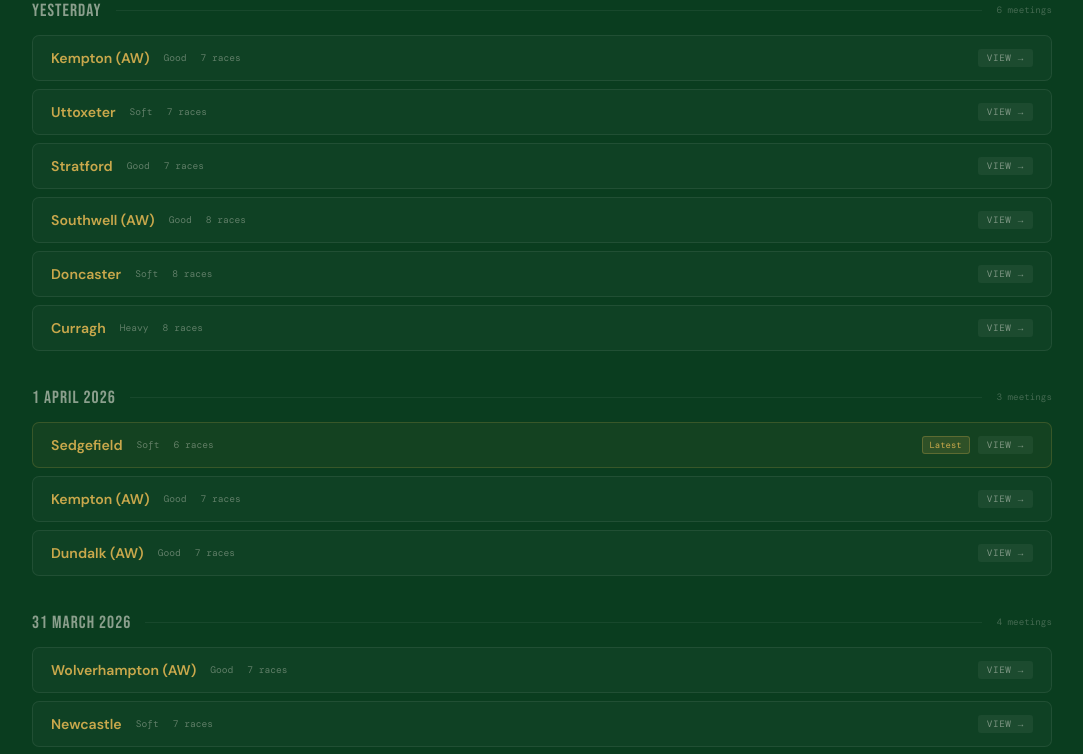
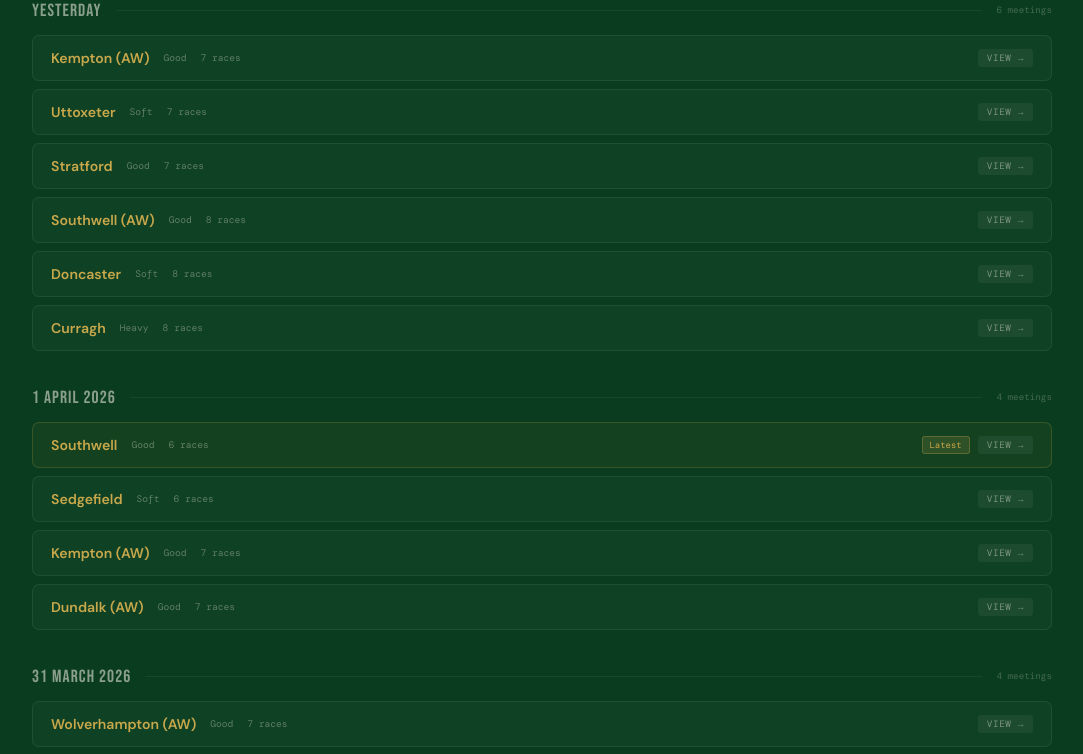
Before and after one commit to ppcjobber/clerk-authentication-starter, a Next.js app: page /archive in a window 1280 px wide. Shown: the part 804-1558 px from the top of the page, without its empty margins (98-1181 px from the left). Built offline with nearby package versions, Linux system fonts and the light colour scheme; no server answers; a web font is replaced by a local one.

Commit message:
archive: add southwell_1-april-2026

```diff
--- a/app/archive/page.tsx
+++ b/app/archive/page.tsx
@@ -14,13 +14,22 @@ type Meeting = {
 
 const MEETINGS: any[] = [
   {
+    slug:       "southwell_1-april-2026",
+    date:       "1 April 2026",
+    label:      "Southwell — 1 April 2026",
+    going:      "Good",
+    races:      6,
+    courseSlug: "southwell",
+    latest:     true,
+  },
+  {
     slug:       "sedgefield_1-april-2026",
     date:       "1 April 2026",
     label:      "Sedgefield — 1 April 2026",
     going:      "Soft",
     races:      6,
     courseSlug: "sedgefield",
-    latest:     true,
+    latest:     false,
   },
   {
     slug:       "kempton_aw_1-april-2026",
```
